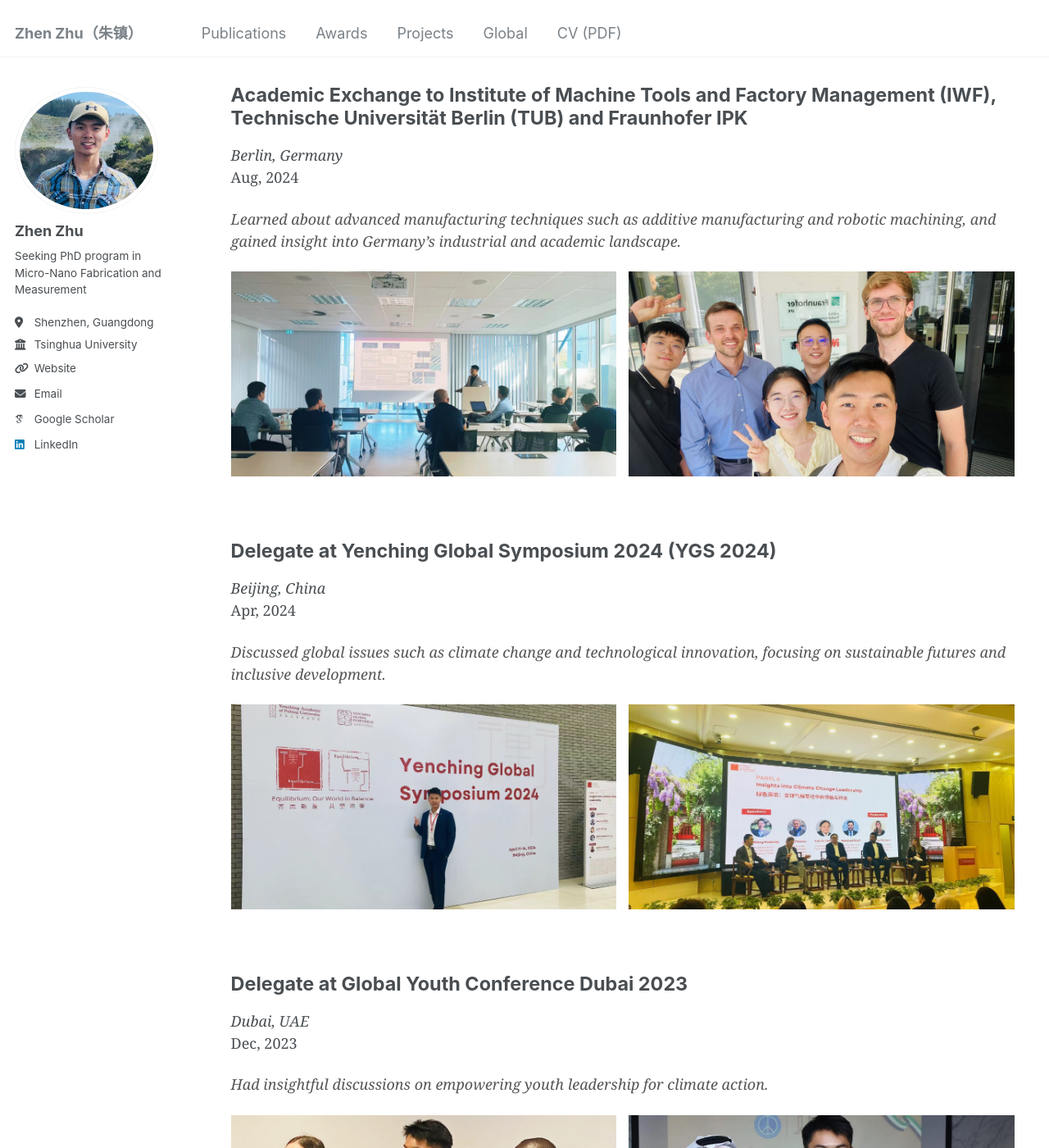
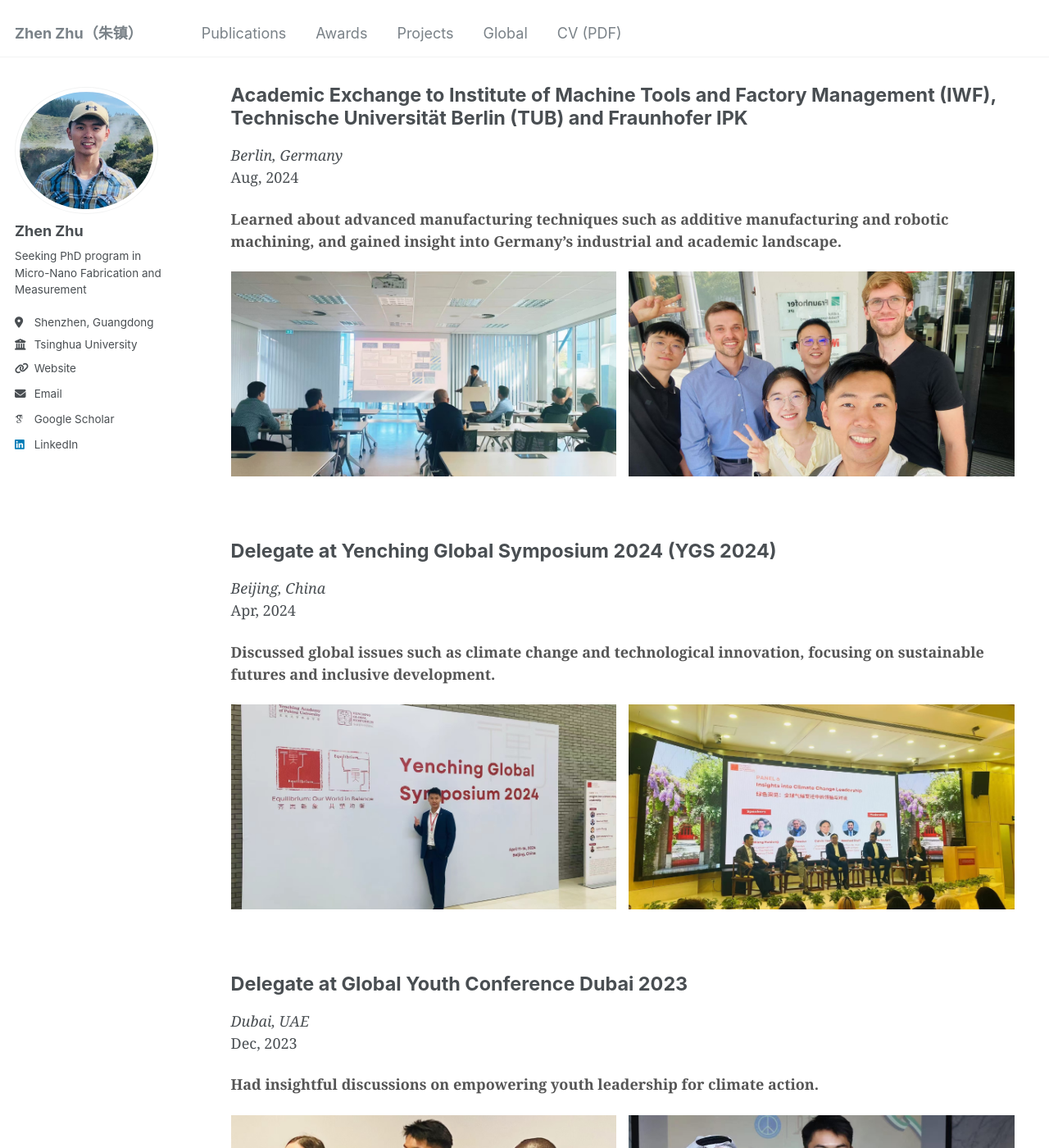
Before and after one commit to zhenzhuzz/zhenzhuzz.github.io, a Jekyll site: the page built from _pages/global.html, in a window 1280 px wide and 1400 px high, scrolled down 201 px. Shown: the whole window at 82% size. Built offline with Jekyll 4.4.1, drawn with Linux system fonts in a browser that asks for light colours; some web fonts are replaced.

Commit message:
Update global.html

```diff
--- a/_pages/global.html
+++ b/_pages/global.html
@@ -88,10 +88,11 @@ author_profile: true
   }
 
   .feeling-section {
-    font-family: "Georgia", serif; /* Special font for feeling section */
-    font-style: italic;
-    color: #555; /* Slightly muted color for emphasis */
+      font-family: "Georgia", serif; /* Special font for feeling section */
+      font-weight: bold; /* Make the font bold */
+      color: #555; /* Slightly muted color for emphasis */
   }
+
 
   .program-images {
     display: flex;
```
